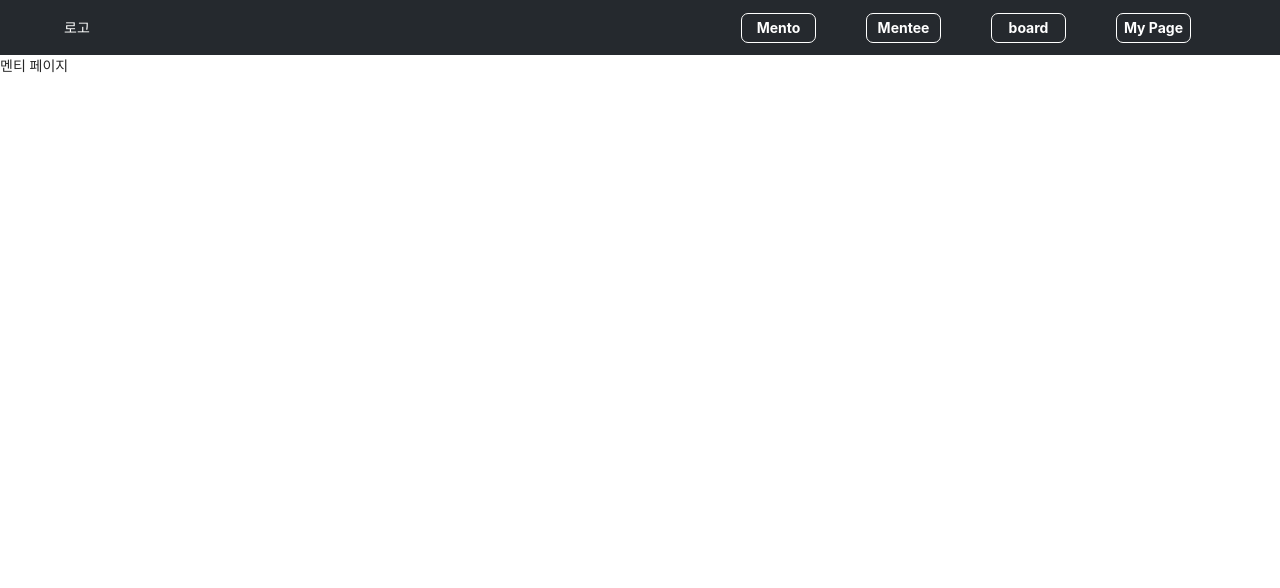
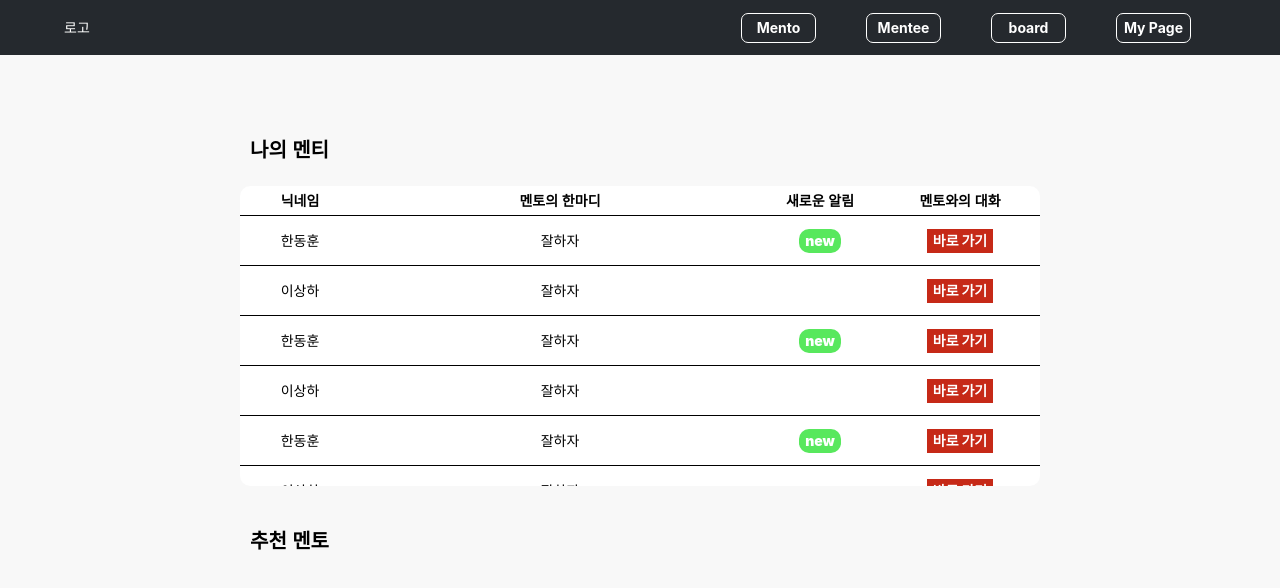
Before and after one commit to taewankang/elekant_front, a React (Create React App) app in the folder front/: page /mentee in a window 1280 px wide. Shown: the top 588 px of the page. Built offline with nearby package versions, Linux system fonts and the light colour scheme.

Commit message:
adding mentee page

```diff
--- a/front/src/component/board/BoardContent.js
+++ b/front/src/component/board/BoardContent.js
@@ -7,7 +7,7 @@ import { LoadingOutlined } from '@ant-design/icons';
 import { Spin } from 'antd';
 import 'antd/dist/antd.css';
 import {
-  BoardContainer, BoardContents, Title,
+  Container, Contents, Title,
   BoardTitle, Id, Description, Watch,
   Date, Writer, Content, Comments,
   Block, PaginationContainer, Button,
@@ -37,8 +37,8 @@ const BoardContent = ({history}) => {
 
   if(isLogin === true){
     return (
-      <BoardContainer>
-        <BoardContents>
+      <Container>
+        <Contents>
           <Title>게시판</Title>
           <BoardTitle>
             <Id>번호</Id>
@@ -84,8 +84,8 @@ const BoardContent = ({history}) => {
               defaultCurrent={1}
               total={state.length} />
           </PaginationContainer>
-        </BoardContents>
-      </BoardContainer>
+        </Contents>
+      </Container>
     )
   } else {return <div></div>}
 }
--- a/front/src/component/board/BoardDetail.js
+++ b/front/src/component/board/BoardDetail.js
@@ -1,6 +1,6 @@
 import React from 'react';
 import {
-  BoardContainer, BoardContents, Title, DetailTitle,
+  Container, Contents, Title, DetailTitle,
   Input, CommentInput, ButtonContainer, Button} from './style';
 import {useSelector} from 'react-redux';
 import {Link} from 'react-router-dom';
@@ -10,8 +10,8 @@ const BoardDetail = ({match}) => {
   const {nickname} = useSelector(state => state.user);
 
   return (
-    <BoardContainer>
-      <BoardContents>
+    <Container>
+      <Contents>
         <DetailTitle>
           <span style={{fontWeight: '700'}}>{title}</span>
           <span style={{fontSize: '12px', alignSelf: 'center'}}>작성자: {nickname}</span>
@@ -25,8 +25,8 @@ const BoardDetail = ({match}) => {
             <Button>목록</Button>
           </Link>
         </ButtonContainer>
-      </BoardContents>
-    </BoardContainer>
+      </Contents>
+    </Container>
   )
 }
 
--- a/front/src/component/board/BoardPost.js
+++ b/front/src/component/board/BoardPost.js
@@ -3,7 +3,7 @@ import {useSelector, useDispatch} from 'react-redux';
 import {Link} from 'react-router-dom';
 import {REQUEST_NEW_POST} from '../../reducer/board';
 import {
-  BoardContainer, BoardContents, Title,
+  Container, Contents, Title,
   PostTitle, Input, ButtonContainer, Button,
 } from './style';
 
@@ -23,8 +23,8 @@ const BoardPost = () => {
   }
 
   return (
-    <BoardContainer>
-      <BoardContents>
+    <Container>
+      <Contents>
         <Title>새로운 글 쓰기</Title>
         <PostTitle>
           <span style={{fontWeight: '700'}}>내용</span>
@@ -36,8 +36,8 @@ const BoardPost = () => {
             <Button onClick={onClick}>작성 완료</Button>
           </Link>
         </ButtonContainer>
-      </BoardContents>
-    </BoardContainer>
+      </Contents>
+    </Container>
   )
 }
 
--- a/front/src/component/board/style.js
+++ b/front/src/component/board/style.js
@@ -1,7 +1,7 @@
 import styled from 'styled-components';
 import {MY_PAGE_BACKGROUND, MY_PAGE_BORDER, BUTTON_COLOR} from '../../color';
 const BOARD_WIDTH = 800;
-export const BoardContainer = styled.div`
+export const Container = styled.div`
   width: 100%;
   background-color: ${MY_PAGE_BACKGROUND};
   height: 100vh;
@@ -12,7 +12,7 @@ export const BoardContainer = styled.div`
   }
 `
 
-export const BoardContents = styled.div`
+export const Contents = styled.div`
   margin-top: 80px;
   width: ${BOARD_WIDTH}px;
   min-width: ${BOARD_WIDTH}px;
--- /dev/null
+++ b/front/src/component/mentee/MenteeContainer.js
@@ -0,0 +1,20 @@
+import React from 'react';
+import {} from './style';
+import {Container, Contents} from '../board/style';
+import {} from './style';
+import MyMentor from './MyMentor';
+import {useSelector} from 'react-redux';
+import RecommendMentee from './RecommendMentee';
+const MenteeContainer = () => {
+  const {state} = useSelector(state => state.user);
+  return (
+    <Container>
+      <Contents>
+        { state === 'mentor' && <MyMentor/> }
+        <RecommendMentee/>
+      </Contents>
+    </Container>
+  )
+}
+
+export default MenteeContainer
--- /dev/null
+++ b/front/src/component/mentee/MyMentor.js
@@ -0,0 +1,56 @@
+import React from 'react';
+import {useSelector} from 'react-redux';
+import {
+  Title, Content, ContentTitle,
+  Nickname, Sentence, Notification,
+  Conversation, ListContainer, MessageButton,
+  ConversationButton
+} from './style';
+
+const MentorList = () => {
+  const {mentor} = useSelector(state => state.user);
+  console.log(mentor)
+  return (
+    <div>
+      {
+        mentor.map(item => {
+          console.log(item)
+          return (
+            <ListContainer key={item.id}>
+              <Nickname>{item.nickname}</Nickname>
+              <Sentence>{item.sentence}</Sentence>
+              <Notification>
+                { item.newMessage && <MessageButton>new</MessageButton> }
+              </Notification>
+              <Conversation>
+                <ConversationButton>바로 가기</ConversationButton>
+              </Conversation>
+            </ListContainer>
+          )
+        }
+        )
+      }
+    </div>
+  )
+}
+
+const MyMentor = () => {
+  const {state} = useSelector(state => state.user);
+
+  return (
+    <div>
+      <Title>나의 멘티</Title>
+      <Content>
+        <ContentTitle>
+          <Nickname>닉네임</Nickname>
+          <Sentence>멘토의 한마디</Sentence>
+          <Notification>새로운 알림</Notification>
+          <Conversation>멘토와의 대화</Conversation>
+        </ContentTitle>
+        <MentorList />
+      </Content>
+    </div>
+  )
+}
+
+export default MyMentor
--- /dev/null
+++ b/front/src/component/mentee/RecommendMentee.js
@@ -0,0 +1,12 @@
+import React from 'react';
+import {RecommendContainer, Title} from './style';
+
+const RecommendMentee = () => {
+  return (
+    <RecommendContainer>
+      <Title style={{marginTop: '40px'}}>추천 멘토</Title>
+    </RecommendContainer>
+  )
+}
+
+export default RecommendMentee
--- /dev/null
+++ b/front/src/component/mentee/style.js
@@ -0,0 +1,91 @@
+import styled from 'styled-components';
+import {MY_PAGE_BACKGROUND, MY_PAGE_BORDER, BUTTON_COLOR} from '../../color';
+const BOARD_WIDTH = 800;
+
+export const Title = styled.div`
+  font-size: 20px;
+  font-weight: 900;
+  margin-left: 10px;
+`
+
+export const Content = styled.div`
+  margin-top: 20px;
+  background-color: #FFFFFF;
+  width: ${BOARD_WIDTH};
+  height: 300px;
+  border-radius: 10px;
+  overflow-y: auto;
+`
+
+export const ContentTitle = styled.div`
+  display: flex;
+  width: 100%;
+  height: 30px;
+  font-weight: 900;
+  align-items: center;
+  font-size: 14px;
+  border-bottom: 1px solid #000000;
+`
+
+export const Nickname = styled.span`
+  display: inline-flex;
+  justify-content: center;
+  width: 15%;
+`
+
+export const Sentence = styled.span`
+  display: inline-flex;
+  justify-content: center;
+  width: 50%;
+`
+
+export const Notification = styled.span`
+  display: inline-flex;
+  justify-content: center;
+  width: 15%;
+`
+
+export const Conversation = styled.span`
+  display: inline-flex;
+  justify-content: center;
+  width: 20%;
+`
+
+export const ListContainer = styled.div`
+  display: flex;
+  width: 100%;
+  height: 50px;
+  font-size: 14px;
+  border-bottom: 1px solid #000000;
+  align-items: center;
+  color: #000000;
+`
+
+export const NicknameList = styled.span`
+  display: inline-flex;
+  justify-content: center;
+  width: 15%;
+`
+
+export const MessageButton = styled.button`
+  background-color: #58E85D;
+  border: 0;
+  border-radius: 10px;
+  color: #FFFFFF;
+  font-weight: 900;
+  outline: none;
+`
+
+export const ConversationButton = styled.button`
+  background-color: #C62917;
+  border: 0;
+  border-raduis: 10px;
+  color: #FFFFFF;
+  outline: none;
+  font-weight: 900;
+  cursor: pointer;
+`
+
+export const RecommendContainer = styled.div`
+
+`
--- a/front/src/component/menu/before_login/style.js
+++ b/front/src/component/menu/before_login/style.js
@@ -45,6 +45,8 @@ export const MenuButton = styled.button`
   min-width: 75px;
   font-weight: bold;
   border-radius: 7px;
+  outline: none;
+  cursor: pointer;
 `
 
 export const AppBar = styled.div`
--- a/front/src/page/Mentee.js
+++ b/front/src/page/Mentee.js
@@ -1,9 +1,9 @@
 import React from 'react';
-
+import MenteeContainer from '../component/mentee/MenteeContainer';
 const Mentee = () => {
     return (
         <div>
-          멘티 페이지
+          <MenteeContainer/>
         </div>
     )
 }
--- a/front/src/reducer/user.js
+++ b/front/src/reducer/user.js
@@ -1,10 +1,80 @@
+import MenteeContainer from "../component/mentee/MenteeContainer";
+
 const initialState = {
   isLogin: true, //로그인 여부를 확인
-  id: "태완짱짱",
-  name: "강태완",
-  nickname: "clever",
-  school: "seoul national univ",
-  mail: "abcde@naver.com"
+  state: 'mentor',  //나는 멘티인가 멘토인가
+  id: "태완짱짱", //로그인 하는 아이디
+  name: "강태완", //이건 왜 만들었지 흠..
+  nickname: "clever", //화면에 띄울 닉네임
+  school: "seoul national univ",  //학교 => 배열로 바꿔야되는군
+  mail: "abcde@naver.com", //메일
+  mentor:[
+    {
+      id: 1,
+      subject: '컴퓨터',
+      nickname: '한동훈',
+      newMessage: true,   //새로운 글이 있는지
+      lastLogin: '2020-08-06 17:00:00',
+      sentence: '잘하자'
+    },
+    {
+      id: 2,
+      subject: '축구',
+      nickname: '이상하',
+      newMessage: false,   //새로운 글이 있는지
+      lastLogin: '2020-08-06 17:00:00',
+      sentence: '잘하자'
+    },
+    {
+      id: 3,
+      subject: '컴퓨터',
+      nickname: '한동훈',
+      newMessage: true,   //새로운 글이 있는지
+      lastLogin: '2020-08-06 17:00:00',
+      sentence: '잘하자'
+    },
+    {
+      id: 4,
+      subject: '축구',
+      nickname: '이상하',
+      newMessage: false,   //새로운 글이 있는지
+      lastLogin: '2020-08-06 17:00:00',
+      sentence: '잘하자'
+    },
+    {
+      id: 5,
+      subject: '컴퓨터',
+      nickname: '한동훈',
+      newMessage: true,   //새로운 글이 있는지
+      lastLogin: '2020-08-06 17:00:00',
+      sentence: '잘하자'
+    },
+    {
+      id: 6,
+      subject: '축구',
+      nickname: '이상하',
+      newMessage: false,   //새로운 글이 있는지
+      lastLogin: '2020-08-06 17:00:00',
+      sentence: '잘하자'
+    },
+    {
+      id: 7,
+      subject: '컴퓨터',
+      nickname: '한동훈',
+      newMessage: true,   //새로운 글이 있는지
+      lastLogin: '2020-08-06 17:00:00',
+      sentence: '잘하자'
+    },
+    {
+      id: 8,
+      subject: '축구',
+      nickname: '이상하',
+      newMessage: false,   //새로운 글이 있는지
+      lastLogin: '2020-08-06 17:00:00',
+      sentence: '잘하자'
+    },
+  ],
+  mentee: [],
 }
 
 export const LOGIN_REQUEST = "LOGIN_REQUEST";
```
Also changed, not shown: front/src/reducer/mentee.js (line endings or trailing spaces).
